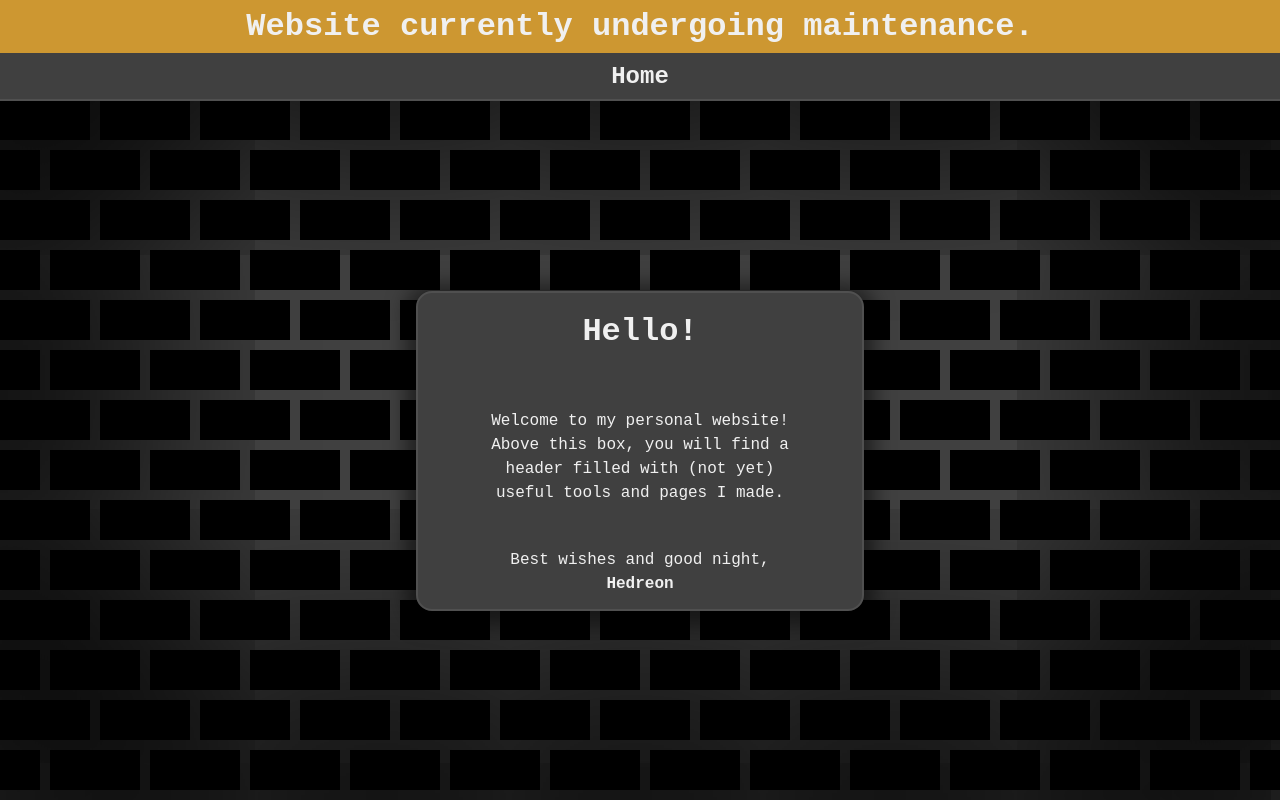
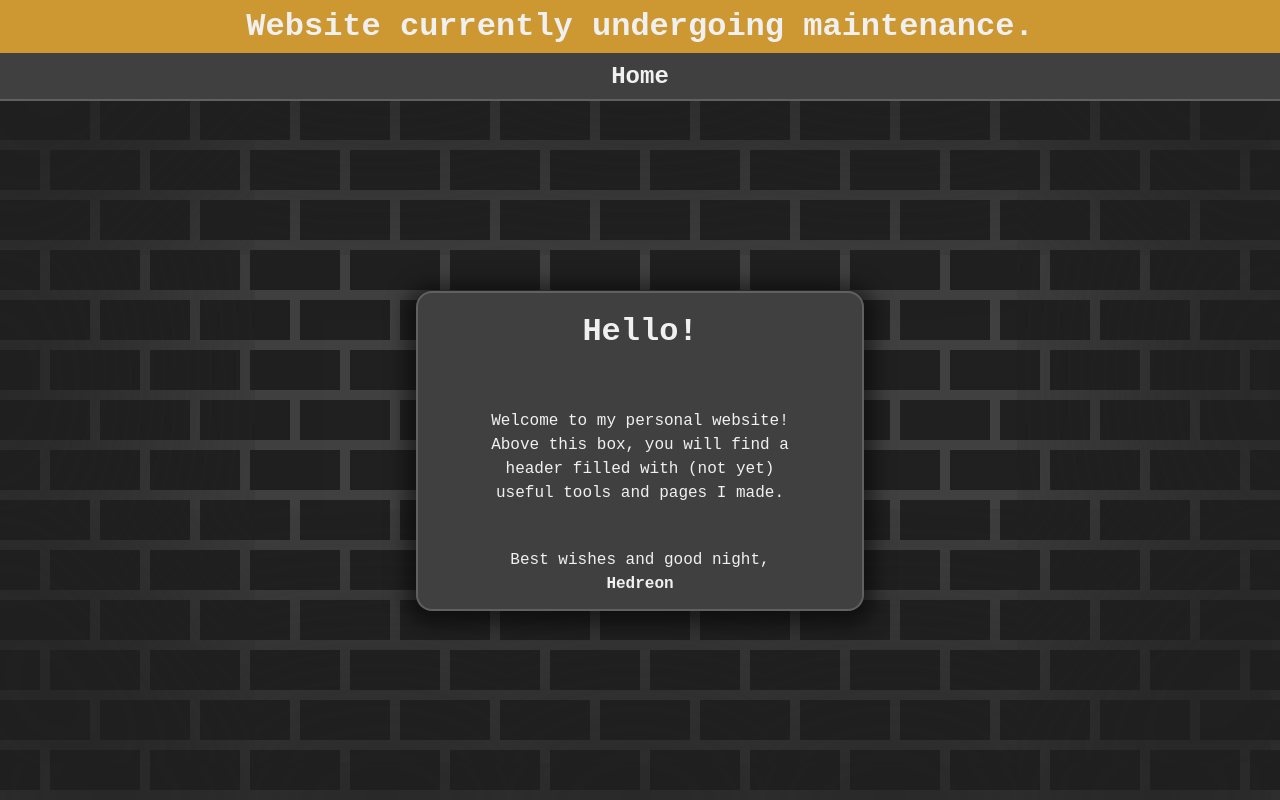
Before and after one commit to Hedreon/Website, a PHP site: page / in a window 1280 px wide. Run offline with PHP 8.4, Linux system fonts and the light colour scheme; style sheets or scripts are compiled from the project's sources.

Commit message:
Use brighter colours

```diff
--- a/resources/css/global.css
+++ b/resources/css/global.css
@@ -1,7 +1,7 @@
 :root {
-    --background-color: #000000;
+    --background-color: #202020;
     --foreground-color: #404040;
-    --border-color: #505050;
+    --border-color: #606060;
     --text-color: #F0F0F0;
     --link-color: #FFFFFF;
     --warn-color: #CD9731;
```
